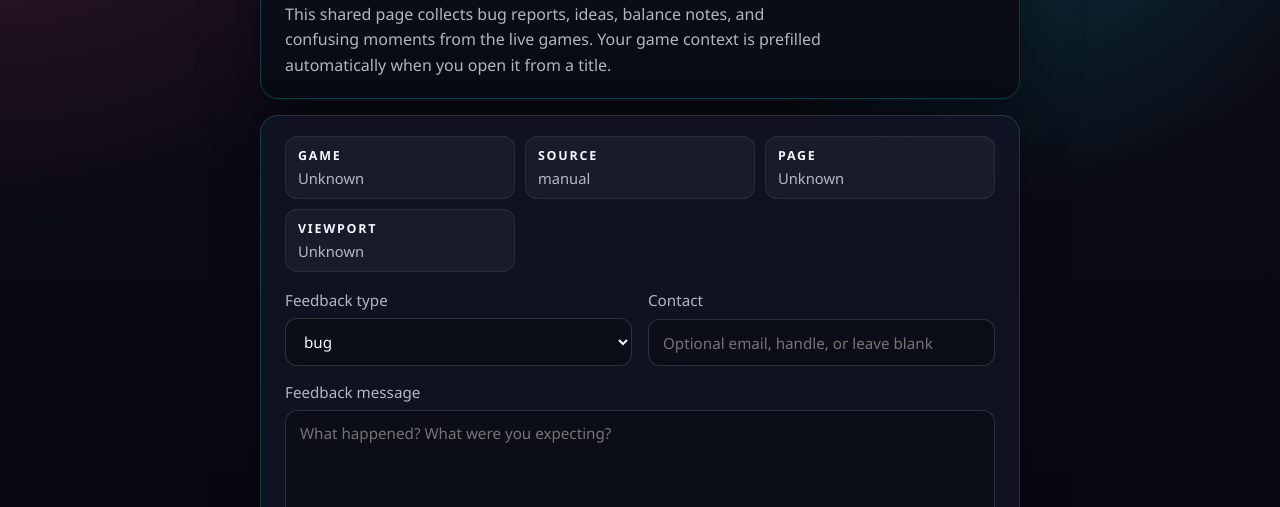
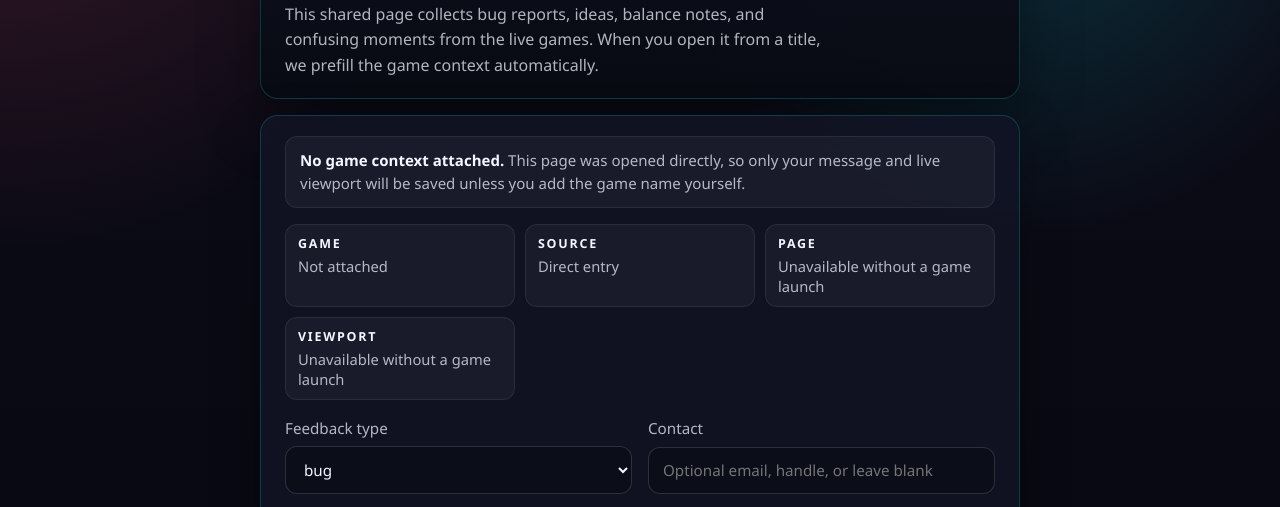
Before and after one commit to kriisko-glitch/kriisko-glitch.github.io, a plain HTML site: page feedback/index.html in a window 1280 px wide. Shown: the part 246-753 px from the top of the page. Drawn offline with Linux system fonts and the light colour scheme.

Commit message:
fix: clarify direct feedback context
Authored-By: Kriisko-Studios <kriisko-glitch@users.noreply.github.com>

```diff
--- a/feedback/index.html
+++ b/feedback/index.html
@@ -71,6 +71,21 @@
       color: var(--muted);
       font-size: 1rem;
       line-height: 1.6;
+    }
+
+    .context-note {
+      margin: 0 0 16px;
+      padding: 12px 14px;
+      border-radius: 12px;
+      background: rgba(255, 255, 255, 0.04);
+      border: 1px solid rgba(255, 255, 255, 0.08);
+      color: var(--muted);
+      font-size: 0.94rem;
+      line-height: 1.5;
+    }
+
+    .context-note strong {
+      color: var(--text);
     }
 
     .panel {
@@ -238,10 +253,12 @@
     <section class="hero">
       <div class="eyebrow">Player Feedback Intake</div>
       <h1>Tell us what broke, confused, or could be better.</h1>
-      <p class="lead">This shared page collects bug reports, ideas, balance notes, and confusing moments from the live games. Your game context is prefilled automatically when you open it from a title.</p>
+      <p class="lead">This shared page collects bug reports, ideas, balance notes, and confusing moments from the live games. When you open it from a title, we prefill the game context automatically.</p>
     </section>
 
     <section class="panel">
+      <div id="context-note" class="context-note"></div>
+
       <div class="meta" aria-live="polite">
         <div class="chip"><strong>Game</strong><span id="meta-game">Unknown</span></div>
         <div class="chip"><strong>Source</strong><span id="meta-source">manual</span></div>
@@ -312,19 +329,46 @@
       var statusEl = document.getElementById('feedback-status');
       var charCountEl = document.getElementById('char-count');
       var transportNoteEl = document.getElementById('transport-note');
+      var contextNoteEl = document.getElementById('context-note');
 
       var meta = {
-        game: params.get('game') || 'Unknown',
-        source: params.get('source') || 'manual',
-        page: params.get('page') || 'Unknown',
-        viewport: params.get('viewport') || 'Unknown',
+        game: params.get('game') || '',
+        source: params.get('source') || '',
+        page: params.get('page') || '',
+        viewport: params.get('viewport') || '',
         ua: params.get('ua') || ''
       };
 
-      document.getElementById('meta-game').textContent = meta.game;
-      document.getElementById('meta-source').textContent = meta.source;
-      document.getElementById('meta-page').textContent = meta.page;
-      document.getElementById('meta-viewport').textContent = meta.viewport;
+      function hasGameContext() {
+        return !!meta.game || meta.source === 'in-game' || !!meta.page || !!meta.viewport || !!meta.ua;
+      }
+
+      function labelSource(source) {
+        if (source === 'in-game') return 'In-game launch';
+        if (source === 'manual') return 'Direct entry';
+        return source || 'Direct entry';
+      }
+
+      function labelOrFallback(value, fallback) {
+        return value || fallback;
+      }
+
+      var contextAttached = hasGameContext();
+
+      document.getElementById('meta-game').textContent = labelOrFallback(meta.game, 'Not attached');
+      document.getElementById('meta-source').textContent = labelSource(meta.source);
+      document.getElementById('meta-page').textContent = labelOrFallback(meta.page, contextAttached ? 'Not supplied' : 'Unavailable without a game launch');
+      document.getElementById('meta-viewport').textContent = labelOrFallback(meta.viewport, contextAttached ? 'Not supplied' : 'Unavailable without a game launch');
+
+      if (contextAttached) {
+        if (meta.source === 'in-game') {
+          contextNoteEl.innerHTML = '<strong>Game context attached.</strong> We picked up the title, page, and viewport from the launcher. Feel free to edit any field before sending.';
+        } else {
+          contextNoteEl.innerHTML = '<strong>Partial context only.</strong> This report was opened directly, so the game metadata is not attached. Please include the game name and what you were doing in the message.';
+        }
+      } else {
+        contextNoteEl.innerHTML = '<strong>No game context attached.</strong> This page was opened directly, so only your message and live viewport will be saved unless you add the game name yourself.';
+      }
 
       if (params.get('type')) {
         typeEl.value = params.get('type');
@@ -341,6 +385,8 @@
 
       if (ENDPOINT) {
         transportNoteEl.innerHTML = '<strong>Live endpoint:</strong> feedback will post to the configured intake URL.';
+      } else {
+        transportNoteEl.innerHTML = '<strong>Stub mode:</strong> submissions will be stored locally in this browser, and direct entry is expected when no game context is attached.';
       }
 
       function setStatus(text, kind) {
```
